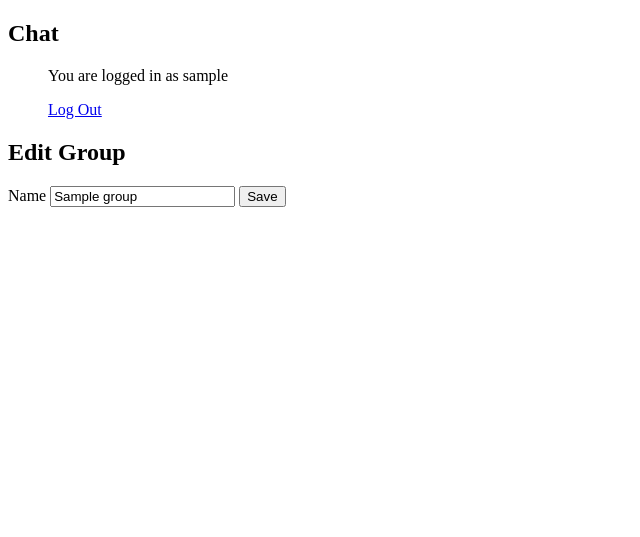
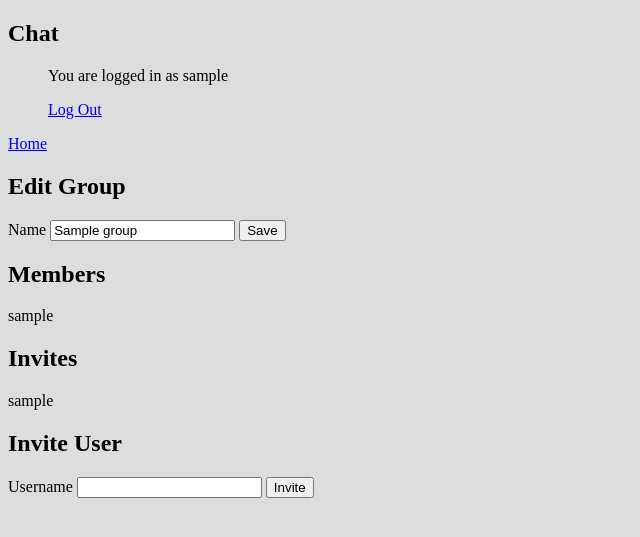
Before and after one commit to DoebelnAtz/TKT20019_ryhma_chat, a Flask app: page /edit/1 in a window 1280 px wide. Shown: the top 537 px of the page, without its empty margins (0-640 px from the left). Run offline with Flask 3, Linux system fonts and the light colour scheme; the visitor is signed in with stand-in values (Sample User, id 1); tables that the repository leaves empty hold one stand-in row (values such as "Sample post").

Commit message:
refactor & invites

```diff
--- a/app/__init__.py
+++ b/app/__init__.py
@@ -12,6 +12,9 @@ def create_app():
 
     app.secret_key = app.config['SECRET_KEY']
     migrate.init_app(app, db)
+    if app.config['ENVIRONMENT'] == 'development':
+        app.debug = True
+
     from .routes import root_bp, groups, auth
     app.register_blueprint(root_bp)
     app.register_blueprint(groups.groups_bp)
--- a/app/routes/groups.py
+++ b/app/routes/groups.py
@@ -1,5 +1,5 @@
 from flask import Blueprint, request, render_template, redirect, url_for, session, flash
-from sqlalchemy import text
+from app.utils.groups import get_user_group, get_user_messages, create_group, add_user_to_group, edit_user_group, invite_user_to_group, get_group_members, send_group_message, get_group_invites
 from app import db
 
 groups_bp = Blueprint('groups', __name__)
@@ -25,7 +25,7 @@ def group(group_id):
         return redirect(url_for('groups.group', group_id=group_id))
     else:
         messages = get_user_messages(group_id)
-        return render_template('groups/group.html', group=group, messages=messages)
+        return render_template('groups/group.html', group=group, messages=messages, is_user_group_creator=is_user_group_creator(group, session['user_id']))
 
 
 @groups_bp.route("/edit/<int:group_id>", methods=('GET', 'POST'))
@@ -37,52 +37,14 @@ def edit(group_id):
         return redirect(url_for('groups.group', group_id=group_id))
     else:
         group = get_user_group(group_id)
-        return render_template('groups/edit.html', group=group)
+        invites = get_group_invites(group_id)
+        members = get_group_members(group_id)
+        return render_template('groups/edit.html', group=group, members=members, invites=invites)
 
 
-def get_user_group(group_id,):
-    sql = """
-    SELECT * FROM groups
-    JOIN users_groups
-    ON groups.id = users_groups.group_id
-    WHERE groups.id = :group_id
-    AND users_groups.user_id = :user_id
-    """
-    result = db.session.execute(text(sql), {"group_id": group_id, "user_id": session['user_id']})
-    return result.fetchone()
-
-
-def get_user_messages(group_id):
-    sql = """
-    SELECT m.id, m.content, m.created_at, u.username
-    FROM groups g
-    JOIN users_groups ug ON g.id = ug.group_id
-    JOIN users u ON ug.user_id = u.id
-    JOIN messages m ON g.id = m.group_id
-    WHERE g.id = :group_id
-    AND ug.user_id = :user_id
-    """
-    result = db.session.execute(text(sql), {"group_id": group_id, "user_id": session['user_id']})
-    return result.fetchall()
-
-def send_group_message(group_id, content):
-    group = get_user_group(group_id)
-    if not group:
-        flash('You are not in this group.')
-        return redirect(url_for('root.index'))
-    sql = "INSERT INTO messages (content, group_id, sender_id) VALUES (:content, :group_id, :sender_id)"
-    db.session.execute(text(sql), {"content": content, "group_id": group_id, "sender_id": session['user_id']})
+@groups_bp.route("/edit/<int:group_id>/invite", methods=['POST'])
+def invite(group_id):
+    username = request.form['username']
+    invite_user_to_group(group_id, username)
     db.session.commit()
-
-def edit_user_group(group_id, name):
-    sql = "UPDATE groups SET name = :name WHERE id = :group_id AND created_by = :user_id"
-    db.session.execute(text(sql), {"name": name, "group_id": group_id, "user_id": session['user_id']})
-
-def create_group(name):
-    sql = "INSERT INTO groups (name, created_by) VALUES (:name, :user_id) RETURNING id"
-    result = db.session.execute(text(sql), {"name": name, "user_id": session['user_id']})
-    return result.fetchone()[0]
-
-def add_user_to_group(group_id):
-    sql = "INSERT INTO users_groups (user_id, group_id) VALUES (:user_id, :group_id)"
-    db.session.execute(text(sql), {"user_id": session['user_id'], "group_id": group_id})
+    return redirect(url_for('groups.edit', group_id=group_id))
--- a/app/static/style.css
+++ b/app/static/style.css
@@ -1,3 +1,3 @@
-root {
-    background-color: #333;
+:root {
+    background-color: #ddd;
 }
--- a/app/templates/base.html
+++ b/app/templates/base.html
@@ -12,6 +12,7 @@
       <li><a href="{{ url_for('auth.login') }}">Log In</a>
     {% endif %}
   </ul>
+  <a href="{{ url_for('root.index') }}">Home</a>
 </nav>
 <section class="content">
   <header>
--- a/app/templates/groups/edit.html
+++ b/app/templates/groups/edit.html
@@ -5,9 +5,23 @@
 {% endblock %}
 
 {% block content %}
-<form action="{{ url_for('groups.update', group_id=group.id) }}" method="post">
+<form action="{{ url_for('groups.edit', group_id=group.id) }}" method="post">
     <label for="name">Name</label>
     <input type="text" name="name" value="{{ group.name }}">
     <input type="submit" value="Save">
 </form>
+<h2>Members</h2>
+{% for member in members %}
+<p>{{ member.username }}</p>
+{% endfor %}
+<h2>Invites</h2>
+{% for invite in invites %}
+<p>{{ invite.username }}</p>
+{% endfor %}
+<h2>Invite User</h2>
+<form action="{{ url_for('groups.invite', group_id=group.id) }}" method="post">
+    <label for="username">Username</label>
+    <input type="text" name="username">
+    <input type="submit" value="Invite">
+</form>
 {% endblock %}
--- a/app/templates/groups/group.html
+++ b/app/templates/groups/group.html
@@ -2,13 +2,15 @@
 
 {% block header %}
 <h1>{{ group.name }}</h1>
-{% endblock %}
-{% if session['user_id'] == group.created_by %}
+{% if is_user_group_creator %}
 <a href="{{ url_for('groups.edit', group_id=group.id) }}">Edit</a>
 {% endif %}
+{% endblock %}
+
 {% block content %}
 {% for message in messages %}
 <p>{{ message.content }}</p>
+{{ message.user_id }}
 {% endfor %}
 <form action="{{ url_for('groups.group', group_id=group.id) }}" method="post">
     <input type="hidden" name="group_id" value="{{ group.id }}">
--- /dev/null
+++ b/app/utils/groups.py
@@ -0,0 +1,82 @@
+from flask import session, flash, redirect, url_for
+from app import db
+from sqlalchemy import text
+from app.utils.users import get_user_by_username
+
+def get_user_group(group_id):
+    sql = """
+    SELECT * FROM groups
+    JOIN users_groups
+    ON groups.id = users_groups.group_id
+    WHERE groups.id = :group_id
+    AND users_groups.user_id = :user_id
+    """
+    result = db.session.execute(text(sql), {"group_id": group_id, "user_id": session['user_id']})
+    return result.fetchone()
+
+
+def get_user_messages(group_id):
+    sql = """
+    SELECT m.id, m.content, m.created_at, u.username
+    FROM groups g
+    JOIN users_groups ug ON g.id = ug.group_id
+    JOIN users u ON ug.user_id = u.id
+    JOIN messages m ON g.id = m.group_id
+    WHERE g.id = :group_id
+    AND ug.user_id = :user_id
+    """
+    result = db.session.execute(text(sql), {"group_id": group_id, "user_id": session['user_id']})
+    return result.fetchall()
+
+def send_group_message(group_id, content):
+    group = get_user_group(group_id)
+    if not group:
+        flash('You are not in this group.')
+        return redirect(url_for('root.index'))
+    sql = "INSERT INTO messages (content, group_id, sender_id) VALUES (:content, :group_id, :sender_id)"
+    db.session.execute(text(sql), {"content": content, "group_id": group_id, "sender_id": session['user_id']})
+    db.session.commit()
+
+def edit_user_group(group_id, name):
+    sql = "UPDATE groups SET name = :name WHERE id = :group_id AND created_by = :user_id"
+    db.session.execute(text(sql), {"name": name, "group_id": group_id, "user_id": session['user_id']})
+
+def create_group(name):
+    sql = "INSERT INTO groups (name, created_by) VALUES (:name, :user_id) RETURNING id"
+    result = db.session.execute(text(sql), {"name": name, "user_id": session['user_id']})
+    return result.fetchone()[0]
+
+def add_user_to_group(group_id):
+    sql = "INSERT INTO users_groups (user_id, group_id) VALUES (:user_id, :group_id)"
+    db.session.execute(text(sql), {"user_id": session['user_id'], "group_id": group_id})
+
+def invite_user_to_group(group_id, username):
+    recipient = get_user_by_username(username)
+    if not recipient:
+        flash('User not found.')
+        return redirect(url_for('groups.edit', group_id=group_id))
+
+    sql = "INSERT INTO group_invites (group_id, sender_id, recipient_id) VALUES (:group_id, :sender_id, :recipient_id)"
+    db.session.execute(text(sql), {"group_id": group_id, "sender_id": session['user_id'], "recipient_id": recipient.id})
+
+def get_group_members(group_id):
+    sql = """
+    SELECT u.id, u.username
+    FROM users_groups ug
+    JOIN users u ON ug.user_id = u.id
+    WHERE ug.group_id = :group_id
+    """
+    result = db.session.execute(text(sql), {"group_id": group_id})
+    return result.fetchall()
+
+def get_group_invites(group_id):
+    sql = """
+    SELECT u.id, u.username FROM group_invites gi
+    JOIN users u ON gi.recipient_id = u.id
+    WHERE gi.group_id = :group_id
+    """
+    result = db.session.execute(text(sql), {"group_id": group_id})
+    return result.fetchall()
+
+def is_user_group_creator(group, user_id):
+    return group.created_by == user_id
--- a/config.py
+++ b/config.py
@@ -3,3 +3,5 @@ import os
 SQLALCHEMY_DATABASE_URI = "postgresql://marvin:42@localhost:6543/deep_thought"
 SESSION_TYPE = "filesystem"
 SECRET_KEY = os.getenv('SECRET_KEY')
+TEMPLATES_AUTO_RELOAD = True
+ENVIRONMENT = os.getenv('FLASK_ENV')
```
Also changed, not shown: app/routes/auth.py (+2 -13 lines), app/utils/users.py (added, +13 -0 lines).
